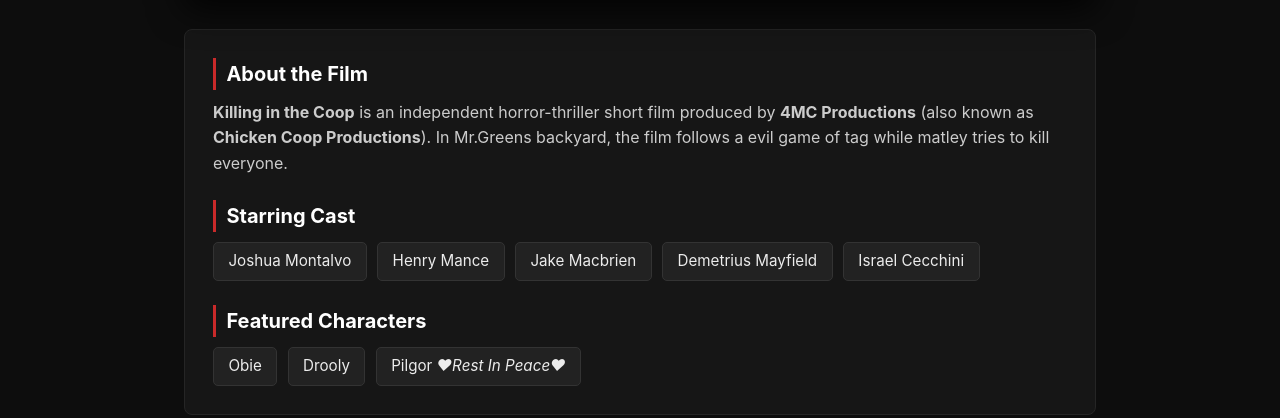
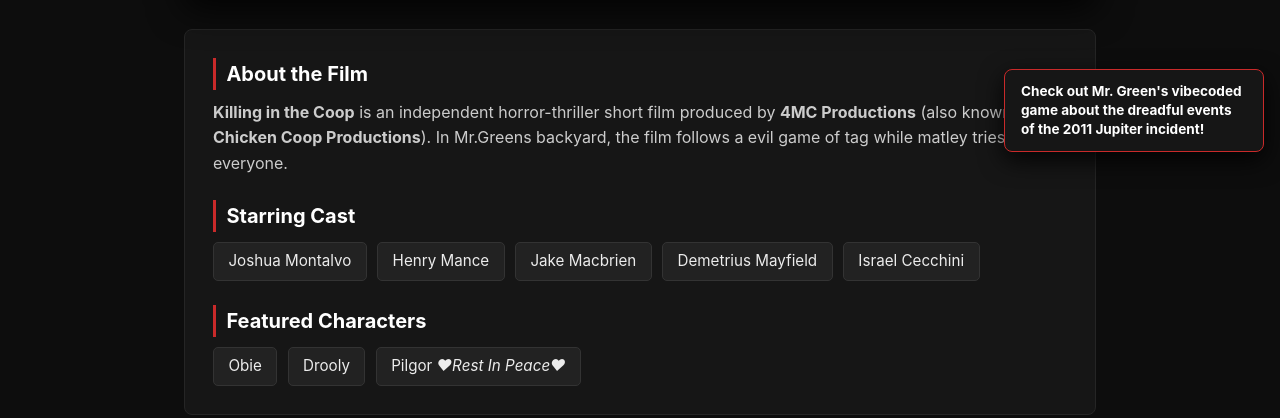
Before and after one commit to henrygreen521/killinginthecoop, a plain HTML site: page index.html in a window 1280 px wide. Shown: the part 632-1050 px from the top of the page. Drawn offline with Linux system fonts and the light colour scheme.

Commit message:
Add a link to Mr. Green's vibecoded game

```diff
--- a/index.html
+++ b/index.html
@@ -233,7 +233,11 @@
       </div>
     </section>
   </main>
-
+<aside class="corner-sign">
+  <a href="https://jupiter2011.onrender.com" target="_blank" rel="noopener noreferrer">
+    Check out Mr. Green's vibecoded game about the dreadful events of the 2011 Jupiter incident!
+  </a>
+</aside>
   <footer>
     &copy; 2026 4MC Productions. All rights reserved.
   </footer>
```
